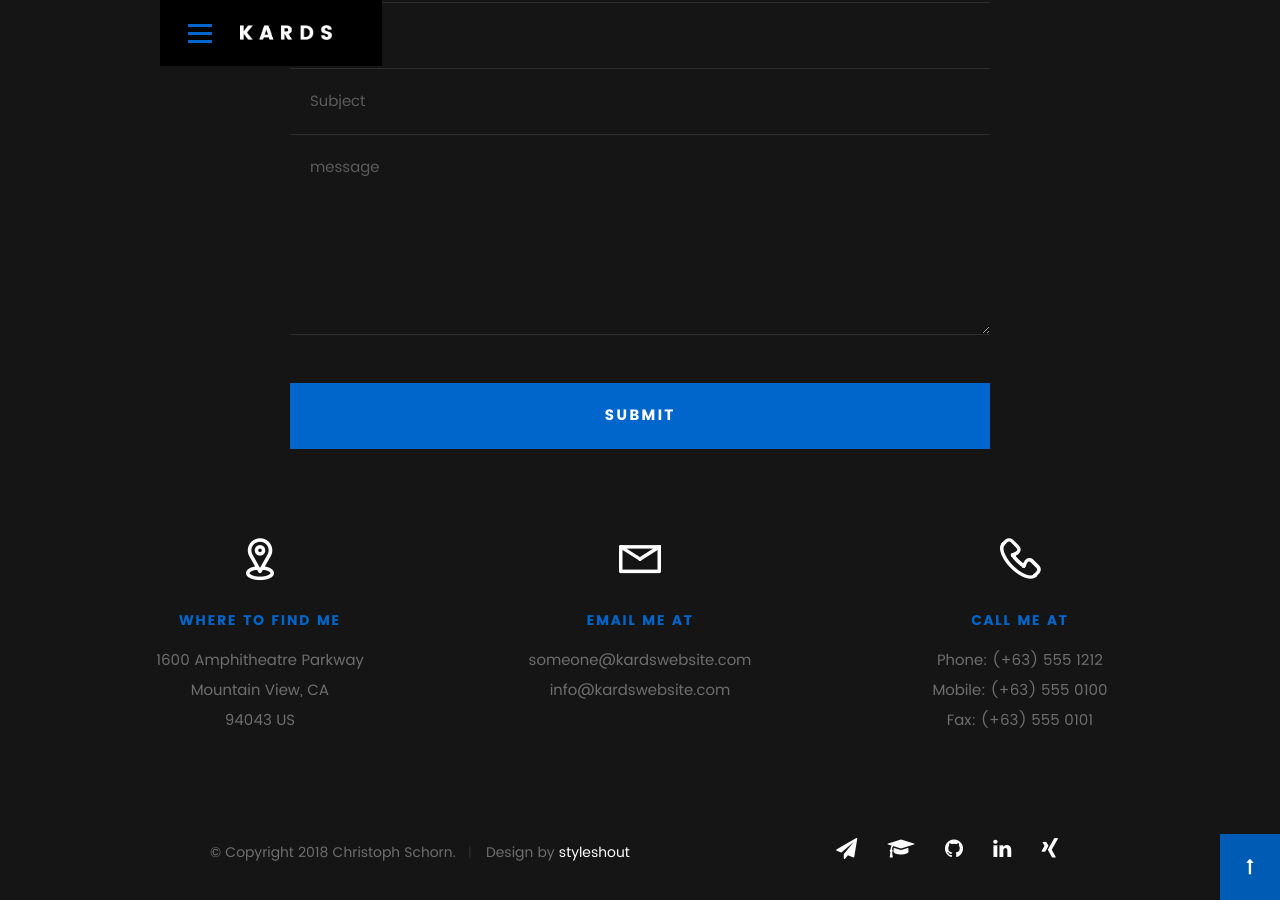
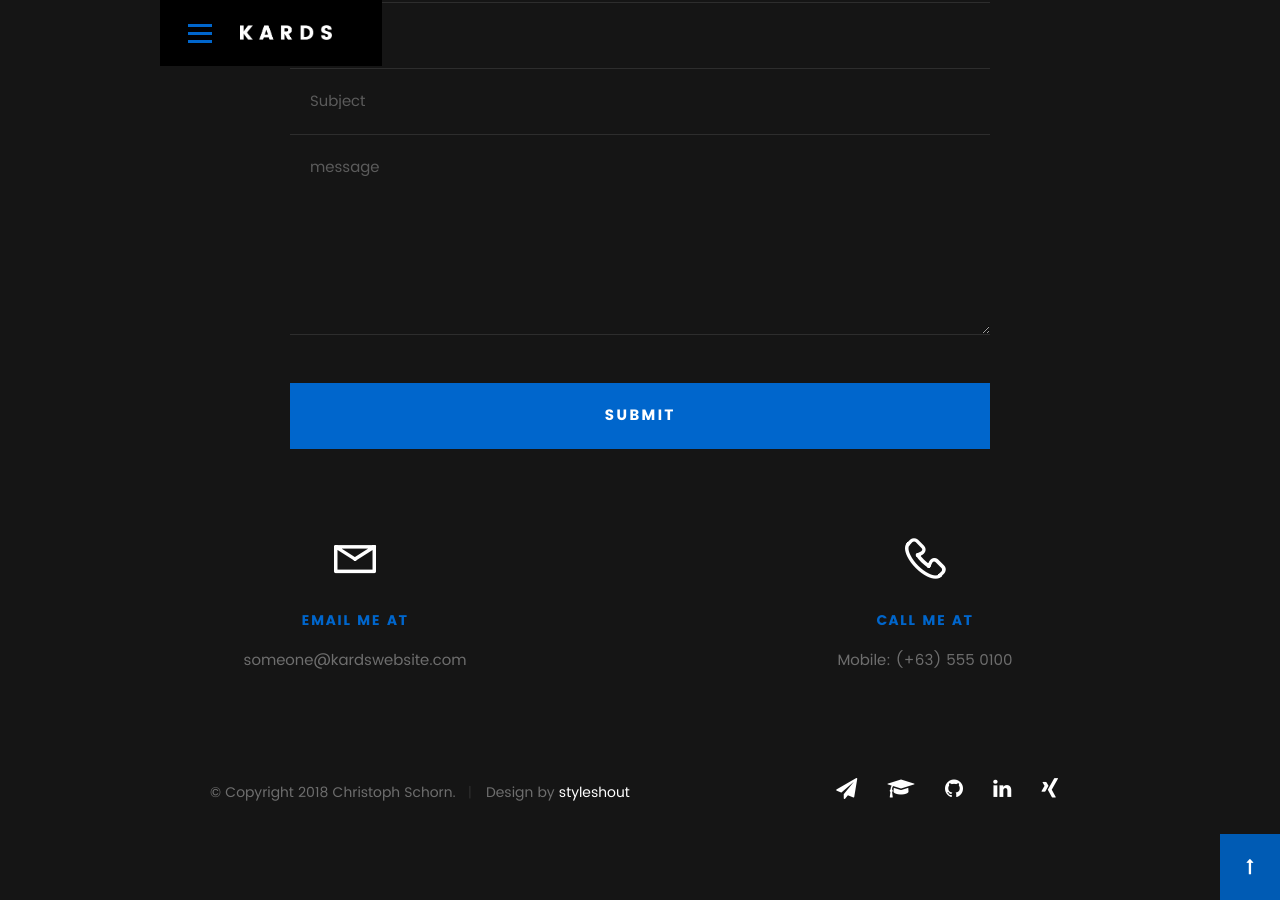
Before and after one commit to chrschorn/chrschorn.github.io, a Jekyll site: the page built from index.html, in a window 1280 px wide and 900 px high, scrolled down 2707 px. Built offline with Jekyll 4.4.1, drawn with Linux system fonts in a browser that asks for light colours; some web fonts are replaced.

Commit message:
Remove unwanted ways of contacting

```diff
--- a/_includes/contact.html
+++ b/_includes/contact.html
@@ -62,23 +62,7 @@
 
     <div class="row contact-info">
 
-        <div class="col-four tab-full">
-
-            <div class="icon">
-                <i class="icon-pin"></i>
-            </div>
-
-            <h5>Where to find me</h5>
-
-            <p>
-                1600 Amphitheatre Parkway<br>
-                Mountain View, CA<br>
-                94043 US
-            </p>
-
-        </div>
-
-        <div class="col-four tab-full collapse">
+        <div class="col-six tab-full collapse">
 
             <div class="icon">
                 <i class="icon-mail"></i>
@@ -86,13 +70,11 @@
 
             <h5>Email Me At</h5>
 
-            <p>someone@kardswebsite.com<br>
-                info@kardswebsite.com
-            </p>
+            <p>someone@kardswebsite.com</p>
 
         </div>
 
-        <div class="col-four tab-full">
+        <div class="col-six tab-full">
 
             <div class="icon">
                 <i class="icon-phone"></i>
@@ -100,10 +82,7 @@
 
             <h5>Call Me At</h5>
 
-            <p>Phone: (+63) 555 1212<br>
-                Mobile: (+63) 555 0100<br>
-                Fax: (+63) 555 0101
-            </p>
+            <p> Mobile: (+63) 555 0100</p>
 
         </div>
 
```
